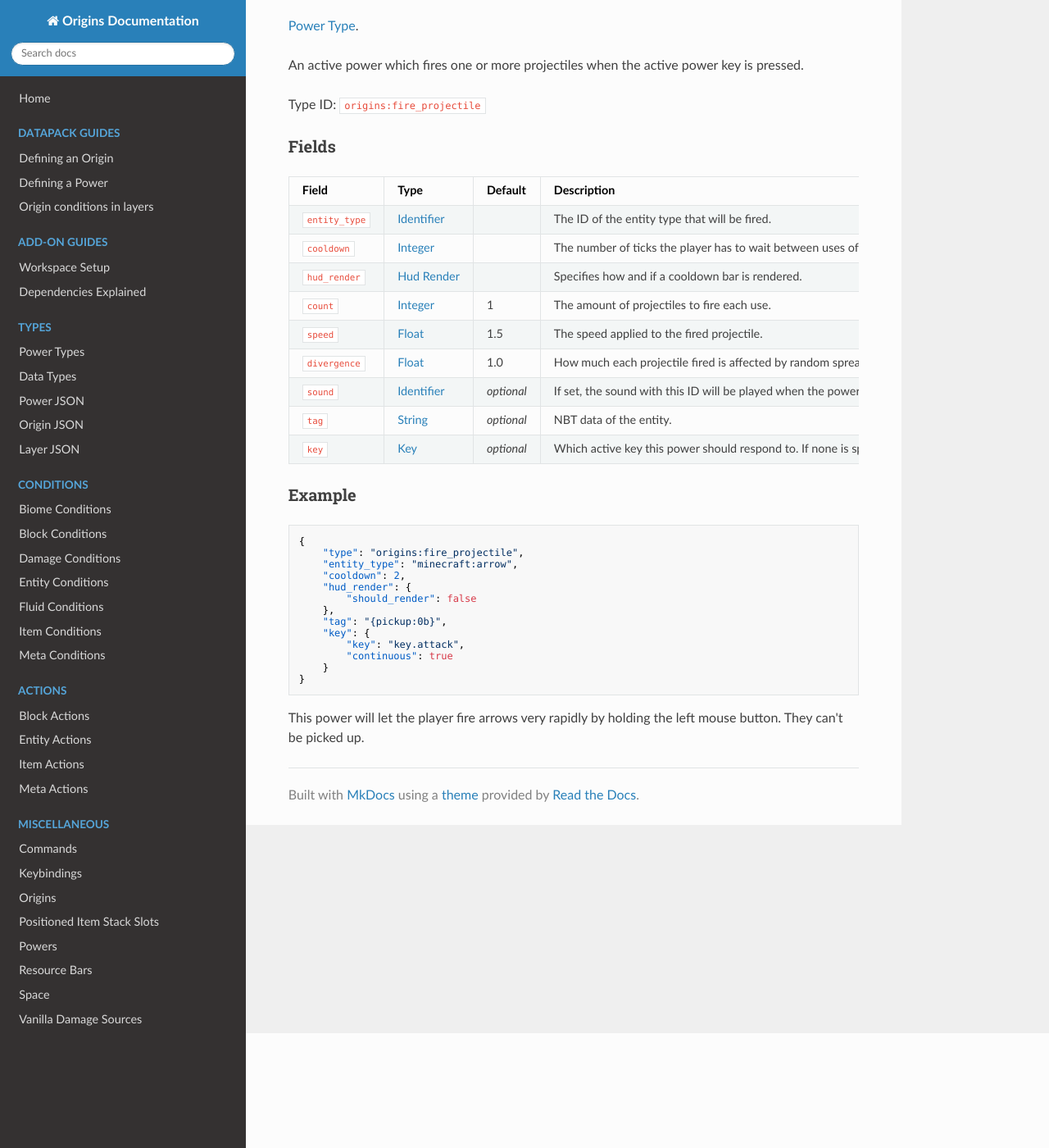
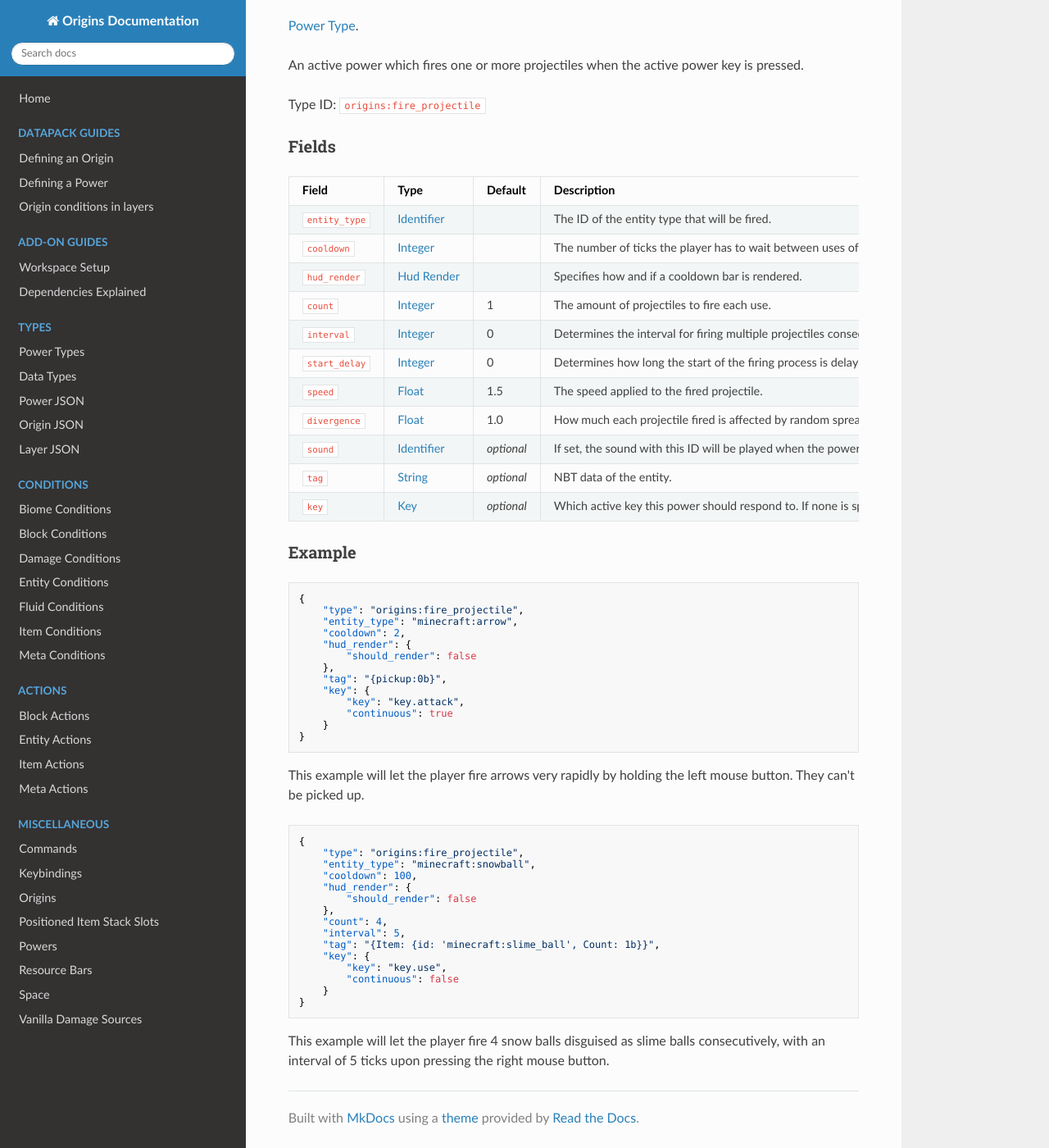
Before and after one commit to apace100/origins-docs, an MkDocs documentation site: the page built from docs/power_types/fire_projectile.md, in a window 1280 px wide and 1400 px high, scrolled down 140 px. Shown: the whole window at 82% size. Built offline with MkDocs 1.6.1, drawn with Linux system fonts in a browser that asks for light colours; nearby versions of some CDN libraries.

Commit message:
Updated `fire_projectile.md` Now includes the `interval` and `start_delay` fields inside its 'Fields' table
Also added a new example

````diff
--- a/docs/power_types/fire_projectile.md
+++ b/docs/power_types/fire_projectile.md
@@ -18,6 +18,8 @@ Field  | Type | Default | Description
 `cooldown` | [Integer](../data_types/integer.md) | | The number of ticks the player has to wait between uses of this power.
 `hud_render` | [Hud Render](../data_types/hud_render.md) | | Specifies how and if a cooldown bar is rendered.
 `count` | [Integer](../data_types/integer.md) | 1 | The amount of projectiles to fire each use.
+`interval` | [Integer](../data_types/integer.md) | 0 | Determines the interval for firing multiple projectiles consecutively. If set to 0, it will fire all the projectiles in the same tick.
+`start_delay` | [Integer](../data_types/integer.md) | 0 | Determines how long the start of the firing process is delayed.
 `speed` | [Float](../data_types/float.md) | 1.5 | The speed applied to the fired projectile.
 `divergence` | [Float](../data_types/float.md) | 1.0 | How much each projectile fired is affected by random spread.
 `sound` | [Identifier](../data_types/identifier.md) | _optional_ | If set, the sound with this ID will be played when the power is used.
@@ -42,4 +44,24 @@ Field  | Type | Default | Description
 	}
 }
 ```
-This power will let the player fire arrows very rapidly by holding the left mouse button. They can't be picked up.
+This example will let the player fire arrows very rapidly by holding the left mouse button. They can't be picked up.
+<br>
+
+```json
+{
+    "type": "origins:fire_projectile",
+    "entity_type": "minecraft:snowball",
+    "cooldown": 100,
+    "hud_render": {
+        "should_render": false
+    },
+    "count": 4,
+    "interval": 5,
+    "tag": "{Item: {id: 'minecraft:slime_ball', Count: 1b}}",
+    "key": {
+        "key": "key.use",
+        "continuous": false
+    }
+}
+```
+This example will let the player fire 4 snow balls disguised as slime balls consecutively, with an interval of 5 ticks upon pressing the right mouse button.
````
Also changed, not shown: other parts of docs/power_types/fire_projectile.md (+1 -1 lines).
